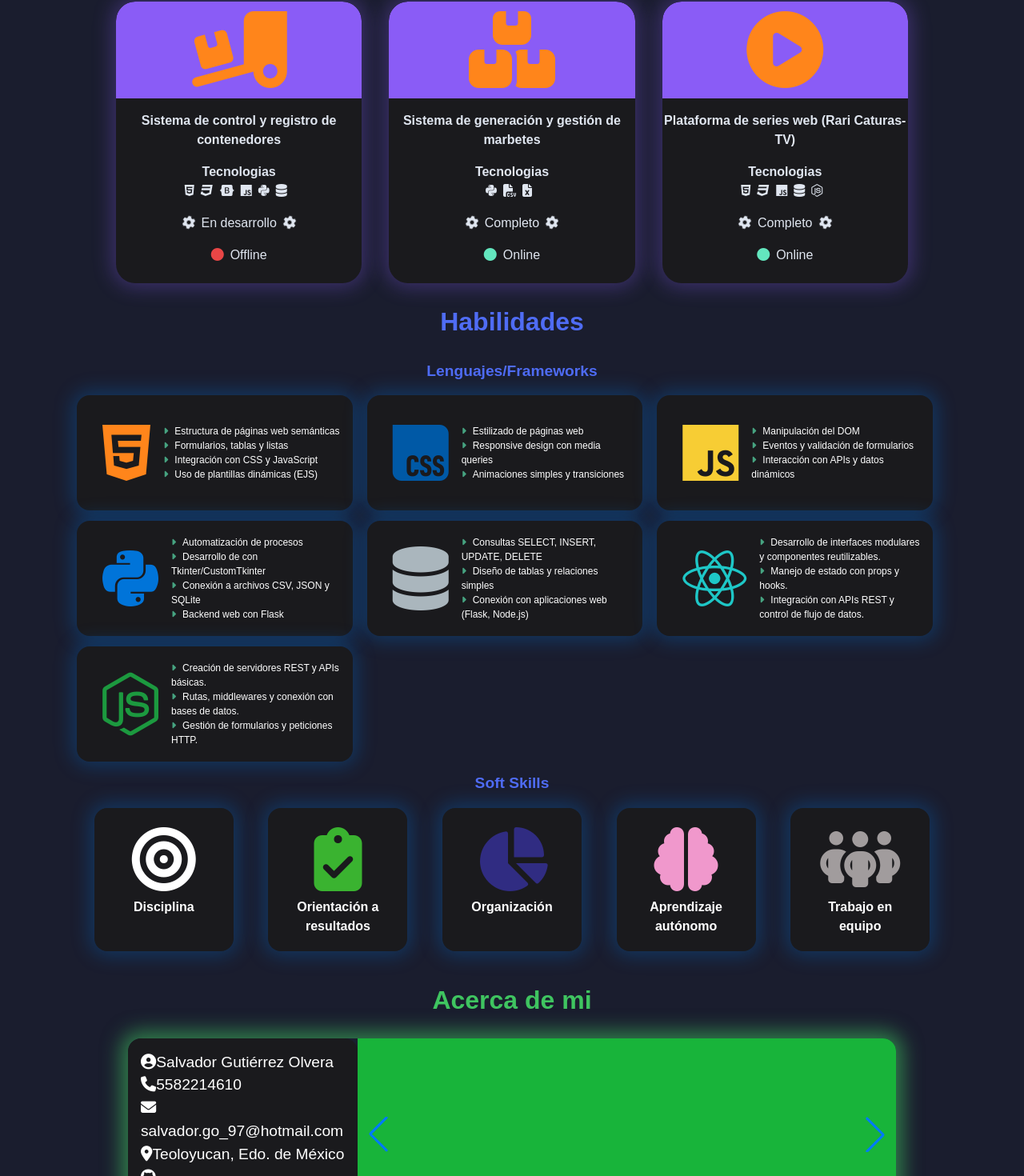
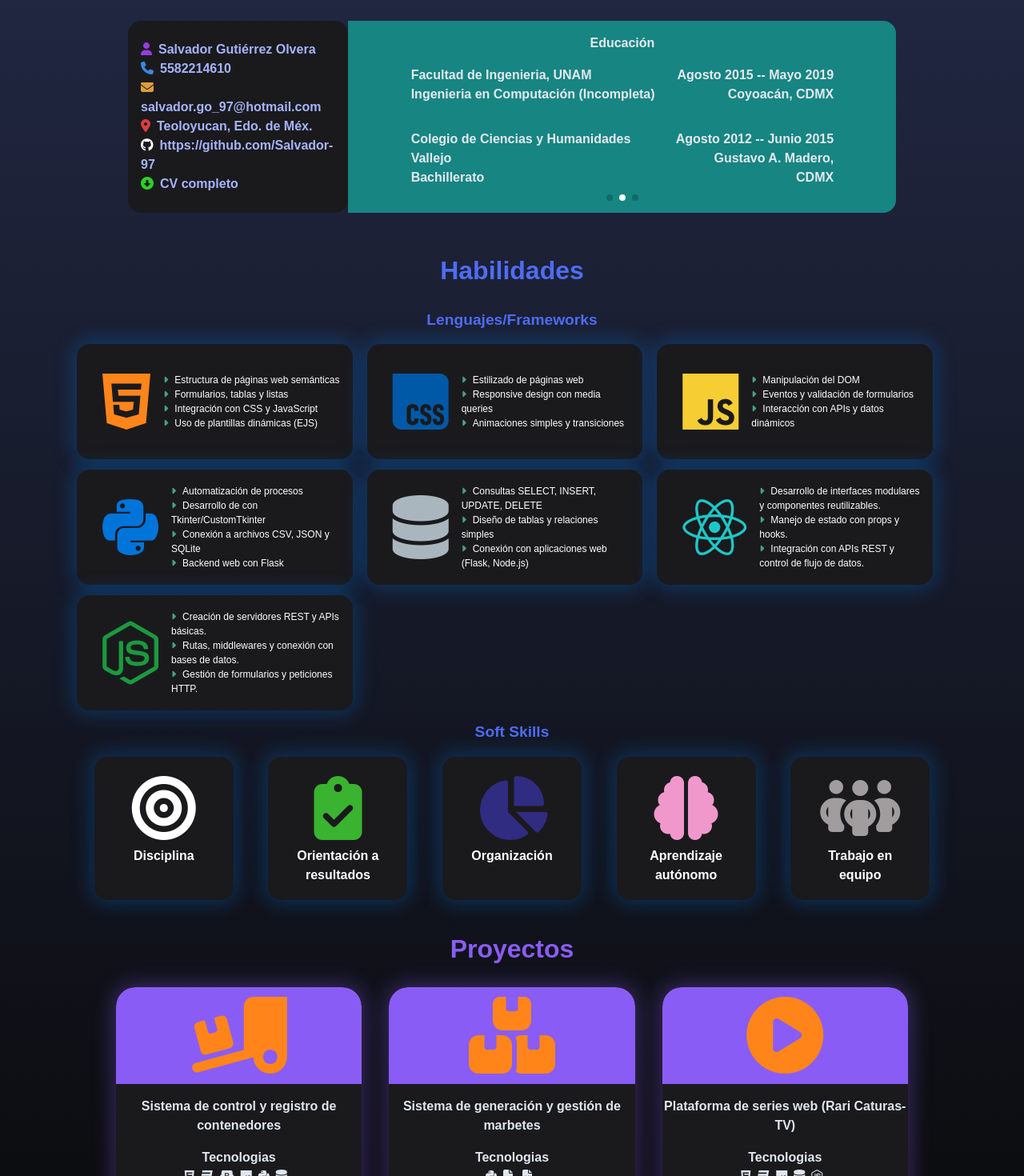
Before and after one commit to Salvador-97/Salvador-97.github.io, a React (Vite) app in the folder portafolio/: page / in a window 1280 px wide. Shown: the part 160-1630 px from the top of the page at 80% size. Built offline with nearby package versions, Linux system fonts and the light colour scheme.

Commit message:
portafolio-completado

```diff
--- a/portafolio/src/components/AcercaMi.jsx
+++ b/portafolio/src/components/AcercaMi.jsx
@@ -1,45 +1,85 @@
 import { Swiper, SwiperSlide } from 'swiper/react';
-import { Navigation } from "swiper/modules";
+import { Pagination, Autoplay } from "swiper/modules";
 import 'swiper/css';
-import "swiper/css/navigation";
+import 'swiper/css/pagination'
+import '../index.css'
+
+import { aboutMe, informacion, listaInfo } from '../utils/informacionContacto';
+import { listaEstudios, estudios, listaTrabajos, trabajos } from '../utils/informacionContacto';
 
 export function Carousel() {
     return (
         <Swiper
-            modules={[Navigation]}
-            navigation
+            modules={[Pagination, Autoplay]}
+            pagination={{ clickable: true }}
+            autoplay={{ delay: 3000, disableOnInteraction: false }}
             spaceBetween={20}
             slidesPerView={1}
             loop={true}
+            speed={800}
             className='w-[45rem] h-[15rem] m-auto'
         >
-            <SwiperSlide className='bg-[#18b43a] h-full'>
-                <div className='h-full flex items-center text-center text-[#fff] mx-[4rem] font-[700]'>
-
+            <SwiperSlide className='bg-[#17854A] h-full'>
+                <div className='h-full flex items-center text-justify text-[#E6E9F0] mx-[4rem] font-[700]'>
+                    {aboutMe}
                 </div>
             </SwiperSlide>
-            <SwiperSlide className='bg-[#F52727]'>
-                <p>Estudios</p>
+            <SwiperSlide className='bg-[#178582]'>
+                <div className='text-[#E6E9F0] font-[700] flex flex-col justify-center items-center text-center h-full mx-[2.5rem]'>
+                    <h3>Educación</h3>
+                    {listaEstudios.map((estudio, index) => (
+                        <div key={index} className='flex justify-between my-[0.5rem] w-[90%] p-[0.5rem] rounded-[1rem]'>
+                            <div className='text-left'>
+                                {estudios[estudio].nombre} <br />
+                                {estudios[estudio].carrera}
+                            </div>
+                            <div className='text-right'>
+                                {estudios[estudio].generacion} <br />
+                                {estudios[estudio].ubicacion}
+                            </div>
+                        </div>
+                    ))}
+                </div>
             </SwiperSlide>
-            <SwiperSlide className='bg-[#276FF5]'>
-                <p>Experiencia</p>
+            <SwiperSlide className='bg-[#851752]'>
+                <div className='text-[#E6E9F0] font-[700] flex flex-col justify-center items-center text-center h-full mx-[2.5rem]'>
+                    <h3>Experiencia laboral</h3>
+                    {listaTrabajos.map((trabajo, index) => (
+                        <div key={index} className='flex justify-between my-[0.5rem] w-[90%] p-[0.5rem] rounded-[1rem]'>
+                            <div className='text-left'>
+                                {trabajos[trabajo].nombre} <br />
+                                {trabajos[trabajo].puesto}
+                            </div>
+                            <div className='text-right'>
+                                {trabajos[trabajo].estancia} <br />
+                                {trabajos[trabajo].ubicacion}
+                            </div>
+                        </div>
+                    ))}
+                </div>
             </SwiperSlide>
         </Swiper>
     );
 }
 
+export function Contacto() {
+    return (
+        <ul className="text-[1.2rem]">
+            {listaInfo.map((info, index) => (
+                <li key={index} className='text-[1rem]'>
+                    <i className={`${informacion[info].icono} pr-[0.5rem]`}
+                        style={{ color: informacion[info].color }}></i>
+                    {informacion[info].valor}</li>
+            ))}
+        </ul>
+    );
+}
+
 export default function AcercaMi() {
     return (
-        <div className="flex shadow-[0_0_25px_9px_#3FC46090] rounded-[1rem] overflow-x-hidden">
-            <div className="bg-[#1A1A1D] rounded-[1rem] p-[1rem] text-[#fff]">
-                <ul className="text-[1.2rem]">
-                    <li><i class="fa-solid fa-circle-user"></i>Salvador Gutiérrez Olvera</li>
-                    <li><i class="fa-solid fa-phone"></i>5582214610</li>
-                    <li><i class="fa-solid fa-envelope"></i>salvador.go_97@hotmail.com</li>
-                    <li><i class="fa-solid fa-location-dot"></i>Teoloyucan, Edo. de México</li>
-                    <li><i class="fa-brands fa-github"></i></li>
-                    <li><i class="fa-solid fa-file-invoice"></i>CV</li>
-                </ul>
+        <div className="flex rounded-[1rem] overflow-x-hidden">
+            <div className="flex items-center justify-center w-[30%] bg-[#1A1A1D] rounded-[1rem] p-[1rem] text-[#A5B4FC] font-[700]">
+                <Contacto />
             </div>
             <Carousel />
         </div>
--- a/portafolio/src/components/Habilidades.jsx
+++ b/portafolio/src/components/Habilidades.jsx
@@ -3,7 +3,7 @@ import { lenguajes, listaLenguajes, listaSkills, skills } from "../utils/informa
 export function Habilidad({lenguaje}) {
     return (
         <div className="flex w-[95%] transform transition-transform hover:scale-105 duration-700 ease-out justify-center">
-            <div className="w-[100%] flex justify-around bg-[#1A1A1D] p-[1rem] mb-[0.8rem] rounded-[1rem] shadow-[0_0_25px_5px_#0074D950]">
+            <div className="w-[100%] flex justify-around bg-[#1A1A1D] hover:bg-[#212122] p-[1rem] mb-[0.8rem] rounded-[1rem] shadow-[0_0_25px_5px_#0074D950]">
                 <div className="p-[1rem]">
                     <i
                     className={`${lenguaje.icono} text-[5rem]`}
@@ -27,7 +27,7 @@ export function Skills({skill}) {
         <div className="flex w-full h-[12rem] justify-center transform transition-transform hover:scale-110 duration-900 ease-out">
             <div className="w-[80%] flex justify-around bg-[#1A1A1D] p-[1rem] mb-[0.8rem] rounded-[1rem] shadow-[0_0_25px_5px_#0074D950]">
                 <div className="p-[0.5rem]">
-                    <i class={`
+                    <i className={`
                         ${skill.icono} text-[5rem] text-[#fff] mb-[0.5rem]`}
                         style={{color: skill.color}}></i>
                     <p className="text-[#fff] font-[700]">{skill.nombre}</p>
--- a/portafolio/src/components/Secciones.jsx
+++ b/portafolio/src/components/Secciones.jsx
@@ -18,17 +18,17 @@ export function Seccion({Titulo, color}) {
 export default function Secciones() {
     return(
         <>
-            <div className='w-4/5 mx-auto'>
-                <Seccion Titulo="Proyectos" color='#8A5CF6'/>
-                <Proyectos />
+            <div className='w-3/4 mx-auto my-[3rem]'>
+                <Seccion Titulo="Sobre mi..." color='#fff'/>
+                <AcercaMi />
             </div>
             <div className='w-[85%] mx-auto'>
                 <Seccion Titulo="Habilidades" color='#4F6CF4'/>
                 <Habilidades />
             </div>
-            <div className='w-3/4 mx-auto pb-[1rem]'>
-                <Seccion Titulo="Acerca de mi" color='#3FC460'/>
-                <AcercaMi />
+            <div className='w-4/5 mx-auto'>
+                <Seccion Titulo="Proyectos" color='#8A5CF6'/>
+                <Proyectos />
             </div>
         </>
     )
--- a/portafolio/src/index.css
+++ b/portafolio/src/index.css
@@ -30,3 +30,8 @@ font-family
     /* color: #333; */
   }
 }
+
+:root{ --swiper-theme-color: #fff !important}
+body {
+  background: linear-gradient(to bottom, #222945 0%, #161A29 50%, #0B0B0D 100%);
+}
--- /dev/null
+++ b/portafolio/src/utils/informacionContacto.js
@@ -0,0 +1,75 @@
+export const aboutMe = `Experiencia como almacenista con enfoque en control y
+registro de mercancía, manejo de datos en Excel y documentación técnica.
+Habilidades en organización, precisión y procesamiento de información. con experiencia
+en programación orientada a objetos y desarrollo web (HTML, CSS, Python y C).
+He trabajado con bases de datos SQL, automatización con Excel y documentación
+técnica en LaTeX.`
+
+export const listaInfo = ['nombre', 'telefono', 'correo', 'direccion', 'github', 'cv'];
+
+export const informacion = {
+    nombre: {
+        valor:'Salvador Gutiérrez Olvera',
+        icono: 'fa-solid fa-user',
+        color: '#983CDE'
+    },
+    telefono: {
+        valor: '5582214610',
+        icono: 'fa-solid fa-phone',
+        color: '#3C88DE'
+    },
+    correo: {
+        valor: 'salvador.go_97@hotmail.com',
+        icono: 'fa-solid fa-envelope',
+        color: '#DE9E3C'
+    },
+    direccion: {
+        valor: 'Teoloyucan, Edo. de Méx.',
+        icono: 'fa-solid fa-location-dot',
+        color: '#DE3C3C'
+    },
+    github: {
+        valor: 'https://github.com/Salvador-97',
+        icono: 'fa-brands fa-github',
+        color: '#fff'
+    },
+    cv: {
+        valor: 'CV completo',
+        icono: 'fa-solid fa-circle-down',
+        color: '#2ECF29'
+    }
+}
+
+export const listaEstudios = ['universidad', 'bachillerato'];
+
+export const estudios = {
+    universidad: {
+        nombre: 'Facultad de Ingenieria, UNAM',
+        carrera: 'Ingenieria en Computación (Incompleta)',
+        generacion: 'Agosto 2015 -- Mayo 2019',
+        ubicacion:  'Coyoacán, CDMX'
+    },
+    bachillerato: {
+        nombre: ' Colegio de Ciencias y Humanidades Vallejo',
+        carrera: 'Bachillerato',
+        generacion: 'Agosto 2012 -- Junio 2015',
+        ubicacion:  ' Gustavo A. Madero, CDMX'
+    }
+}
+
+export const listaTrabajos = ['prova', 'selectshop'];
+
+export const trabajos = {
+    prova: {
+        nombre: 'Procesos de Valor Agregado (PROVA)',
+        puesto: 'Almacenista/Embarques',
+        estancia: 'Marzo 2025 -- Septiembre 2025',
+        ubicacion:  'Tepotzotlán, Méx.'
+    },
+    selectshop: {
+        nombre: 'Comercializadora de Marcas JSB',
+        puesto: 'Bachillerato',
+        estancia: 'Junio 2024 -- Enero 2025',
+        ubicacion:  'Tepotzotlán, Méx.'
+    }
+}
--- a/portafolio/tailwind.config.js
+++ b/portafolio/tailwind.config.js
@@ -7,8 +7,8 @@ export default {
   theme: {
     extend: {
       colors:{
-        'css-icon-blue': '#0074D9',
-        'html-icon-orange': '#FF851B',
+        'color-texto': '#A5B4FC',
+        'htm': '#FF851B',
       }
     },
   },
```
